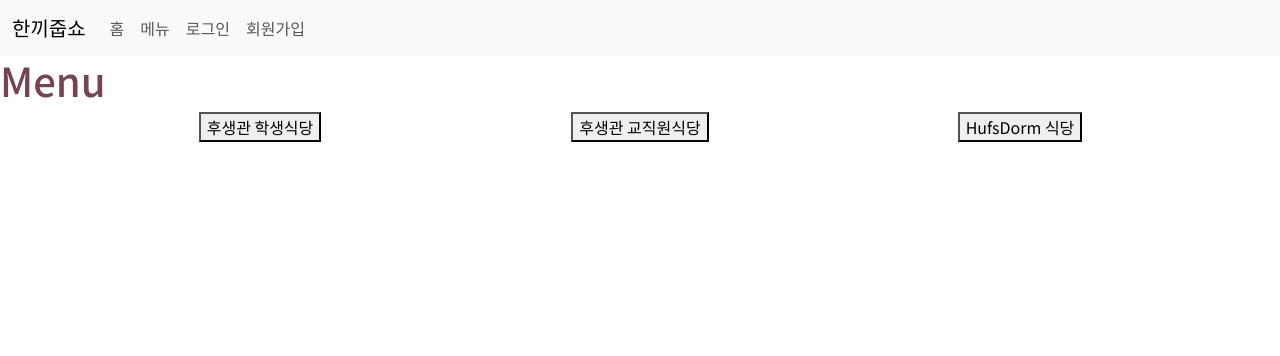
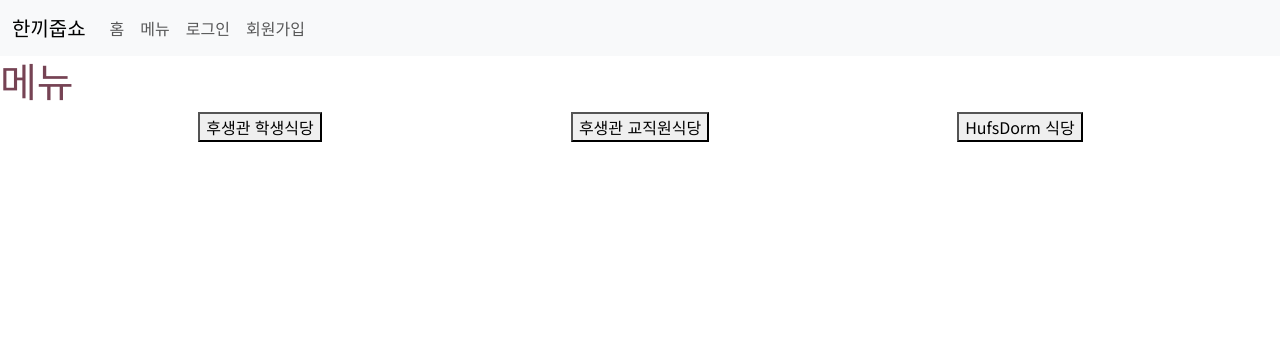
Before and after one commit to jae0478/opensource16team, a Node server app: page /menu in a window 1280 px wide. Shown: the top 356 px of the page. Run offline with Node 20, Linux system fonts and the light colour scheme; some libraries are stand-ins or nearby versions.

Commit message:
table test

```diff
--- a/views/menu.ejs
+++ b/views/menu.ejs
@@ -1,11 +1,11 @@
-<!doctype html>
-<html lang="en">
+<!DOCTYPE html>
+<html lang="ko">
 
 <head>
-    <meta charset="utf-8">
-    <meta name="viewport" content="width=device-width, initial-scale=1">
+    <meta charset="UTF-8">
+    <meta name="viewport" content="width=device-width, initial-scale=1.0">
     <title>한끼줍쇼</title>
-    <!-- css 참조 -->
+    <!-- CSS 참조 -->
     <link rel="stylesheet" type="text/css" href="public/main.css">
     <link href="https://cdn.jsdelivr.net/npm/bootstrap@5.3.3/dist/css/bootstrap.min.css" rel="stylesheet"
         integrity="sha384-QWTKZyjpPEjISv5WaRU9OFeRpok6YctnYmDr5pNlyT2bRjXh0JMhjY6hW+ALEwIH" crossorigin="anonymous">
@@ -13,15 +13,15 @@
 
 <body>
     <%- include('nav.html') %>
-        <h1>Menu</h1>
+    <h1>메뉴</h1>
     <!-- 버튼으로 토글 -->
     <!-- 가져온 데이터 나타내기 -->
-
+    <div class="table-responsive">
         <div class="container text-center">
             <div class="row">
                 <div class="col">
-                    <button id="toggleButton">후생관 학생식당</button>
-                    <ul>
+                    <button class="toggleButton" data-target="stu_res">후생관 학생식당</button>
+                    <ul class="stu_res">
                         <% stu_res.forEach(item=> { %>
                             <li class="menu_item">
                                 <p>
@@ -32,8 +32,8 @@
                     </ul>
                 </div>
                 <div class="col">
-                    <button id="toggleButton">후생관 교직원식당</button>
-                    <ul>
+                    <button class="toggleButton" data-target="prof_res">후생관 교직원식당</button>
+                    <ul class="prof_res">
                         <% prof_res.forEach(item=> { %>
                             <li class="menu_item">
                                 <p>
@@ -44,8 +44,8 @@
                     </ul>
                 </div>
                 <div class="col">
-                    <button id="toggleButton">HufsDorm 식당</button>
-                    <ul>
+                    <button class="toggleButton" data-target="hufs_res">HufsDorm 식당</button>
+                    <ul class="hufs_res">
                         <% hufs_res.forEach(item=> { %>
                             <li class="menu_item">
                                 <p>
@@ -57,35 +57,27 @@
                 </div>
             </div>
         </div>
-
+    </div>
 
     <!-- 제이쿼리 참조 -->
     <script src="https://code.jquery.com/jquery-3.6.0.min.js"></script>
     <script>
         // 버튼 토글
         $(document).ready(function () {
-                $("#toggleButton").click(function () {
-                    $(".menu_item").each(function () {
-                        if ($(this).css("visibility") === "hidden") {
-                            $(this).css("visibility", "visible");
-                        } else {
-                            $(this).css("visibility", "hidden");
-                        }
-                    });
+            $(".toggleButton").click(function () {
+                var target = $(this).data("target");
+                $("." + target).toggle();
             });
         });
     </script>
 
+    <!-- 부트스트랩 및 Popper.js 참조 -->
     <script src="https://cdn.jsdelivr.net/npm/bootstrap@5.3.3/dist/js/bootstrap.bundle.min.js"
         integrity="sha384-YvpcrYf0tY3lHB60NNkmXc5s9fDVZLESaAA55NDzOxhy9GkcIdslK1eN7N6jIeHz"
+        crossorigin="anonymous"></script>
+    <script src="https://cdn.jsdelivr.net/npm/@popperjs/core@2.11.8/dist/umd/popper.min.js"
+        integrity="sha384-I7E8VVD/ismYTF4hNIPjVp/Zjvgyol6VFvRkX/vR+Vc4jQkC+hVqc2pM8ODewa9r"
         crossorigin="anonymous"></script>
 </body>
 
 </html>
-
-<script src="https://cdn.jsdelivr.net/npm/@popperjs/core@2.11.8/dist/umd/popper.min.js"
-    integrity="sha384-I7E8VVD/ismYTF4hNIPjVp/Zjvgyol6VFvRkX/vR+Vc4jQkC+hVqc2pM8ODewa9r"
-    crossorigin="anonymous"></script>
-<script src="https://cdn.jsdelivr.net/npm/bootstrap@5.3.3/dist/js/bootstrap.min.js"
-    integrity="sha384-0pUGZvbkm6XF6gxjEnlmuGrJXVbNuzT9qBBavbLwCsOGabYfZo0T0to5eqruptLy"
-    crossorigin="anonymous"></script>
```
Lines whose indentation alone changed are shown as unchanged.
